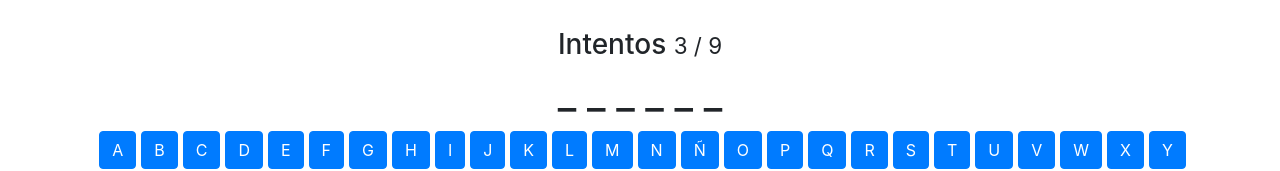
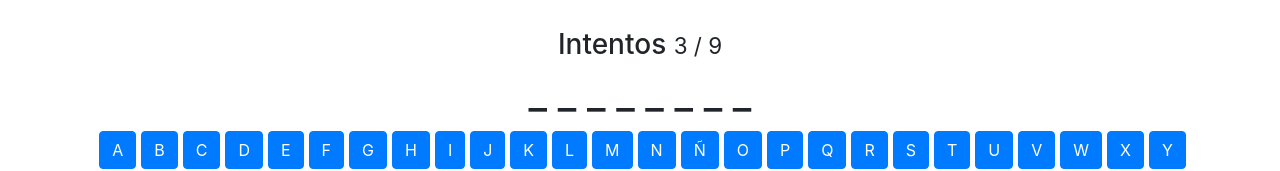
Before and after one commit to javieraizq88/Ahorcardo-angular, an Angular app: page / in a window 1280 px wide. Shown: the part 372-543 px from the top of the page. Built offline with nearby package versions, Linux system fonts and the light colour scheme.

Commit message:
palabra y palabra oculta con fx

```diff
--- a/src/app/app.component.html
+++ b/src/app/app.component.html
@@ -11,7 +11,7 @@
 <div class="row">
   <div class="col text-center">
 
-    <h1>_ _ _ _ _ _</h1>
+    <h1> {{ palabraOculta }} </h1>
 
   </div>
 </div>
--- a/src/app/app.component.ts
+++ b/src/app/app.component.ts
@@ -14,13 +14,18 @@ import { Component } from '@angular/core';
 
 export class AppComponent {
 
+  palabra = "AGUACATE"; //es la palabra a adivinar
+  palabraOculta = ""; // cantidad de rayitas por cada letra
+
   letras = ['A', 'B', 'C', 'D', 'E', 'F', 'G', 'H', 'I', 'J',
     'K', 'L', 'M', 'N', 'Ñ', 'O', 'P', 'Q', 'R', 'S',
     'T', 'U', 'V', 'W', 'X', 'Y', 'Z'];
 
 
   constructor() {
-    console.log("Se acaba de crear el App Component");
+
+    this.palabraOculta = "_ ".repeat( this.palabra.length );
+// va a repetir el _ por cada letra que tiene la palabra
   }
 
 }
```
